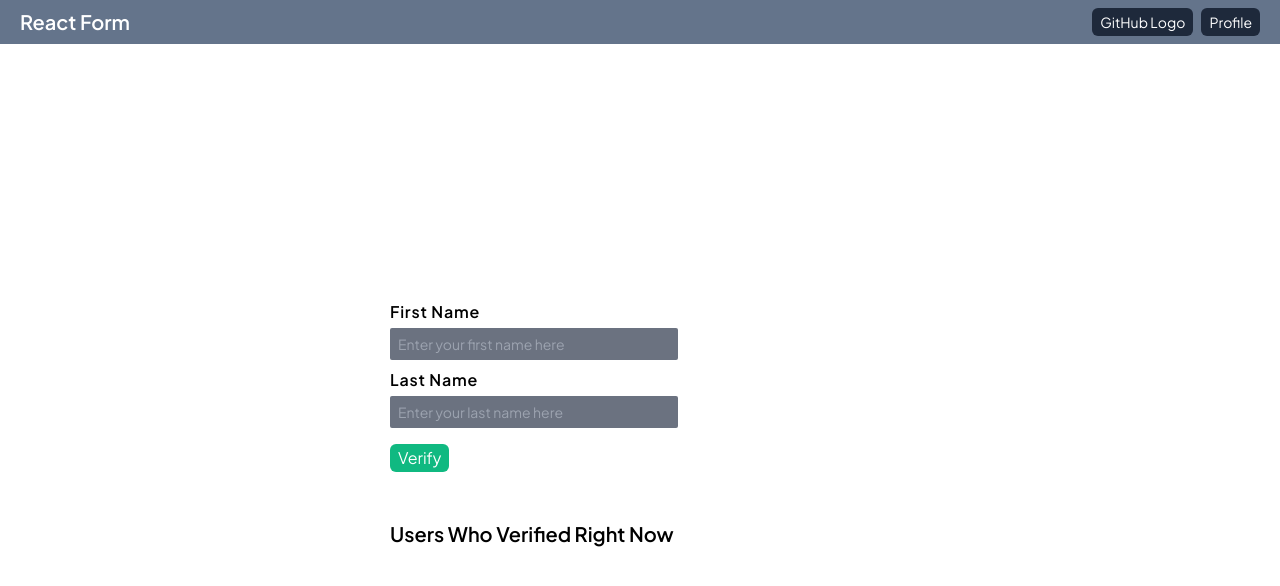
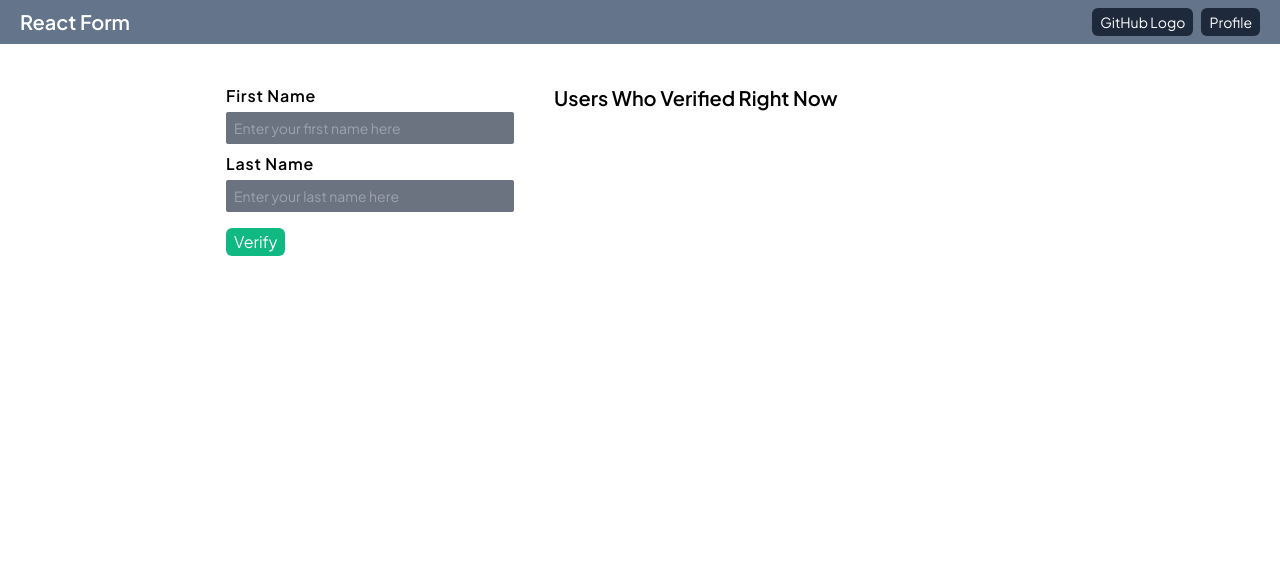
Before and after one commit to mshajid/cyberdude-challenges, a React (Vite) app in the folder javascript/03-react-js/06-react-form/: page / in a window 1280 px wide. Shown: the top 586 px of the page. Built offline with nearby package versions, Linux system fonts and the light colour scheme.

Commit message:
fix: UI issue

```diff
--- a/javascript/03-react-js/06-react-form/src/App.jsx
+++ b/javascript/03-react-js/06-react-form/src/App.jsx
@@ -6,7 +6,7 @@ const App = () => {
   return (
     <>
       <Navbar />
-      <div className="flex h-screen justify-center items-center">
+      <div className="flex h-[90vh] justify-center items-start overflow-hidden my-10">
         <Form />
       </div>
     </>
--- a/javascript/03-react-js/06-react-form/src/Components/Form.jsx
+++ b/javascript/03-react-js/06-react-form/src/Components/Form.jsx
@@ -67,8 +67,8 @@ const Form = () => {
   });
 
   return (
-    <div className="flex flex-col">
-      <form id="myForm" onSubmit={submitForm}>
+    <div className="flex gap-x-10">
+      <form onSubmit={submitForm}>
         <div className="flex flex-col gap-y-2">
           <FormInputs
             name={"firstName"}
@@ -107,7 +107,7 @@ const Form = () => {
           <FormButton label={"Verify"} />
         </div>
       </form>
-      <div className="my-10">
+      <div>
         <h2 className="text-xl font-semibold">Users Who Verified Right Now</h2>
         <div className="flex gap-x-2 w-[500px] flex-wrap">{mapFormValues}</div>
       </div>
```
